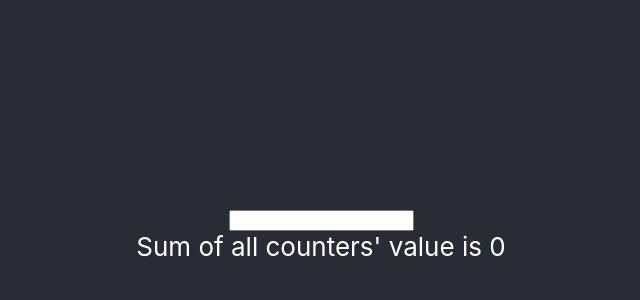
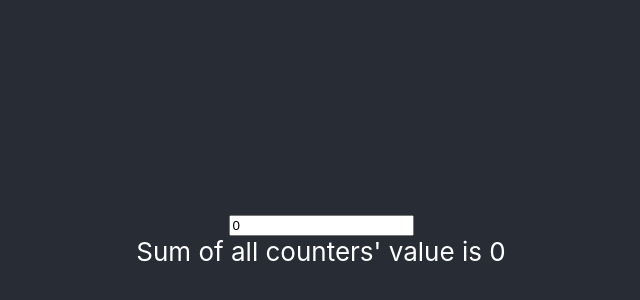
Before and after one commit to alex0acw/react-tutorial, a React (Create React App) app: page / in a window 1280 px wide. Shown: the part 164-464 px from the top of the page, without its empty margins (319-959 px from the left). Built offline with nearby package versions, Linux system fonts and the light colour scheme.

Commit message:
[react][Alex Au] refactor:refactor counter num setter into component

```diff
--- a/src/App.js
+++ b/src/App.js
@@ -4,22 +4,19 @@ import Counter from "./components/Counter.js"
 import CounterGroup from './components/CounterGroup';
 import { useEffect, useState } from 'react';
 import CounterGroupSum from './components/CounterGroupSum';
+import CounterSizeGenerator from './components/CounterSizeGenerator';
 
 function App() {
   const [numCounter, setnumCounter] = useState(0);
   const [sum, setSum] = useState(0)
-  const onChange = (e) => {
-    setnumCounter(parseInt(e.target.value));
-  }
-
-  useEffect(() => {
-    // action on update of movies
-  }, [numCounter]);
 
   return (
     <div className="App">
       <header className="App-header">
-        <input type="number" onChange={onChange}></input>
+        <CounterSizeGenerator
+          initNum={0}
+          onNumChange={(newNum) => (setnumCounter(newNum))}
+        />
         <CounterGroupSum sum={sum}></CounterGroupSum>
         <CounterGroup numCounter={numCounter}
           onSumChange={(newSum) => {
--- /dev/null
+++ b/src/components/CounterSizeGenerator.js
@@ -0,0 +1,9 @@
+export default function CounterSizeGenerator({ initNum, onNumChange }) {
+    return (
+        <div>
+            <input type="number" defaultValue={initNum} onChange={(e) => {
+                onNumChange?.(parseInt(e.target.value));
+            }}></input>
+        </div>
+    )
+}
```
